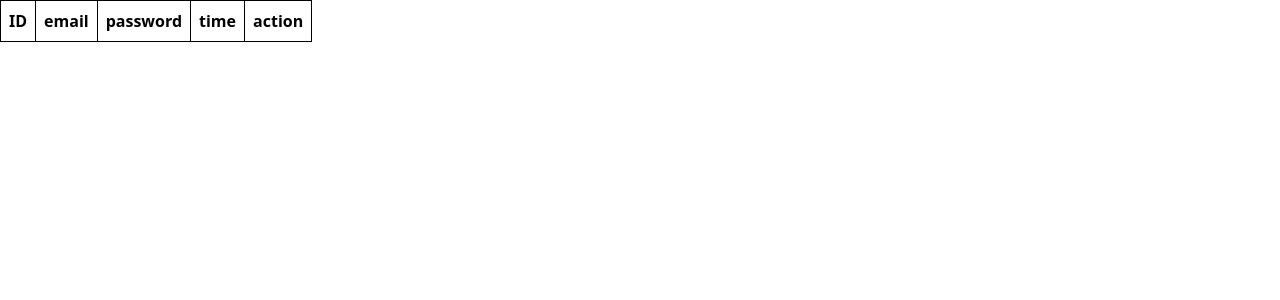
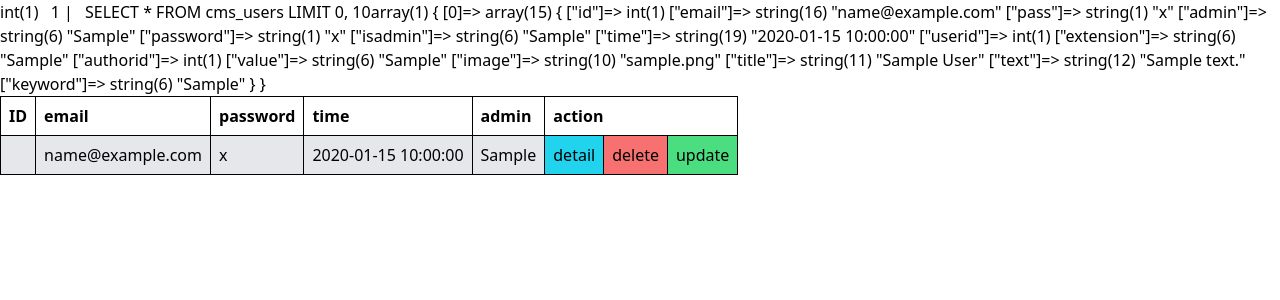
Before and after one commit to fragyyyDev/php-fullstack-project, a PHP site: page /index.php in a window 1280 px wide. Shown: the top 300 px of the page. Run offline with PHP 8.4, Linux system fonts and the light colour scheme; tables that the repository leaves empty or names only in its code hold one stand-in row (values such as "Sample post"); data that the repository does not hold is empty; some libraries are stand-ins or nearby versions.

Commit message:
pridana admin sekce vse funguje bez UI

```diff
--- a/admin/index.php
+++ b/admin/index.php
@@ -4,32 +4,35 @@
 
 //--------------------------------------------------------
 
-    $sqlUsers = "SELECT COUNT(*) FROM  cms_users";
-
-    //------------------------------
+$sqlUsers = "SELECT COUNT(*) as total FROM cms_users";
 
 $c = $db->prepare($sqlUsers);
 $c->execute();
-    $count = $c->fetchAll(PDO::FETCH_ASSOC)[0]["COUNT(*)"];
-    for($i = 1;$i < ceil($count/10); $i++){
-        echo "<a class=' p-2 text-black ' href=\"index.php?p=".$i."\">".$i. " |  " ."</a>";
+$count = $c->fetch(PDO::FETCH_ASSOC)['total'];
+var_dump($count);
+
+$totalPages = ceil($count / 10);
+
+for($i = 1; $i <= $totalPages; $i++) {
+    echo "<a class='p-2 text-black' href=\"index.php?p=".$i."\">".$i." |  " ."</a>";
 }
 
-    if(isset($_GET["p"]) AND !empty($_GET["p"]) AND (isset($_GET["p"]) != 0)) {
-        $page = $_GET["p"];
+if(isset($_GET["p"]) && !empty($_GET["p"]) && $_GET["p"] > 0) {
+    $page = (int)$_GET["p"];
 } else {
     $page = 1;
 }
-    if(is_float( ( settype($sqlUsers, "integer") / 10 ) ) ) {
-        $sql_final = "SELECT * FROM cms_users LIMIT " . (intval($page) * 10)." , 10";
-    } else {
-        $sql_final = "SELECT * FROM cms_users LIMIT " . ((intval($page)- 1 )*10)." , 10";
-    }
 
+$offset = ($page - 1) * 10;
+
+$sql_final = "SELECT * FROM cms_users LIMIT $offset, 10";
+
+echo $sql_final;
 $con = $db->prepare($sql_final);
 $con->execute();
 $data = $con->fetchAll(PDO::FETCH_ASSOC);
 
+var_dump($data);
 
 //---------------------------------------------------------
 
@@ -58,6 +61,7 @@
         echo "<td class='p-2 font-bold'>email</td>";
         echo "<td class='p-2 font-bold'>password</td>";
         echo "<td class='p-2 font-bold'>time</td>";
+        echo "<td class='p-2 font-bold'>admin</td>";
         echo "<td colspan='3' class='p-2 font-bold'>action</td>";
         echo "</tr>"
         ?>
@@ -66,8 +70,9 @@
             echo "<tr>";
             echo "<td class='p-2 bg-gray-200'>" . $value["ID"]. "</td>";
             echo "<td class='p-2 bg-gray-200'>" . $value["email"]. "</td>";
-            echo "<td class='p-2 bg-gray-200'>" . $value["password"]. "</td>";
+            echo "<td class='p-2 bg-gray-200'>" . $value["pass"]. "</td>";
             echo "<td class='p-2 bg-gray-200'>" . $value["time"]. "</td>";
+            echo "<td class='p-2 bg-gray-200'>" . $value["admin"]. '</td>';
             echo "<td class='p-2 bg-cyan-400'>". "<a  href=\"single.php?id=".$value["ID"]."\">detail</a></td>";
             echo "<td class='p-2 bg-red-400'>". "<a href=\"delete.php?id=".$value["ID"]."&page=".$page."\">delete</a></td>";
             echo "<td class='p-2 bg-green-400'>". "<a  href=\"update_form.php?id=".$value["ID"]."&page=".$page."\">update</a></td>";
--- a/admin/update_action.php
+++ b/admin/update_action.php
@@ -10,7 +10,7 @@
     var_dump($id);
 
 if(isset($_POST["email"]) && isset($_POST["password"]) && isset($_POST["isAdmin"])){
-    $sql = "UPDATE cms_users SET email = :email, password = :password , isAdmin = :isAdmin WHERE ID = :id";
+    $sql = "UPDATE cms_users SET email = :email, pass = :password , admin = :isAdmin WHERE ID = :id";
     $ins = [
         ":id" => $id,
         ":email" => $_POST["email"],
```
Lines whose indentation alone changed are shown as unchanged.
